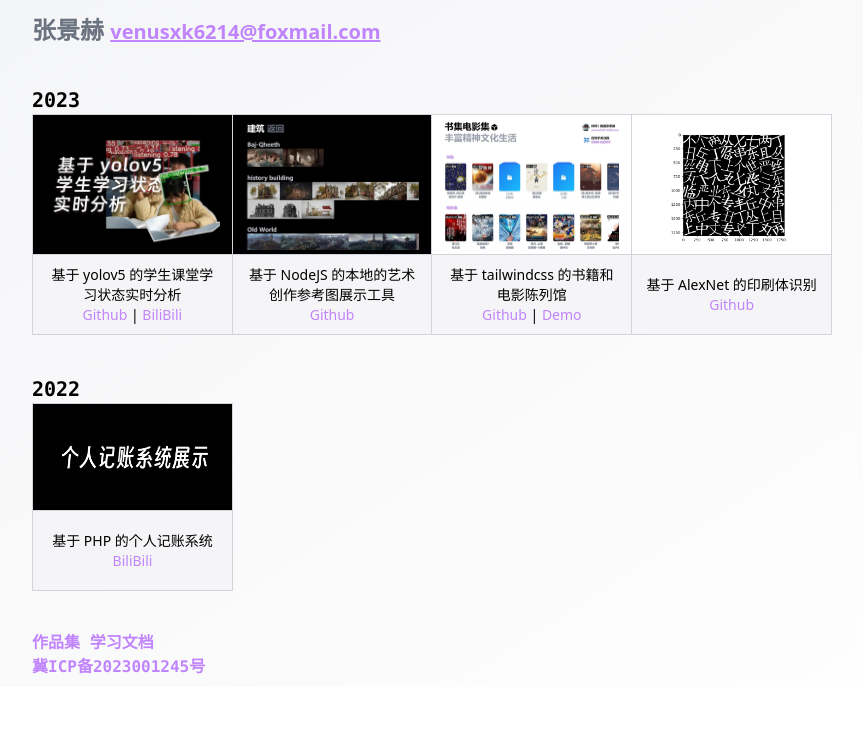
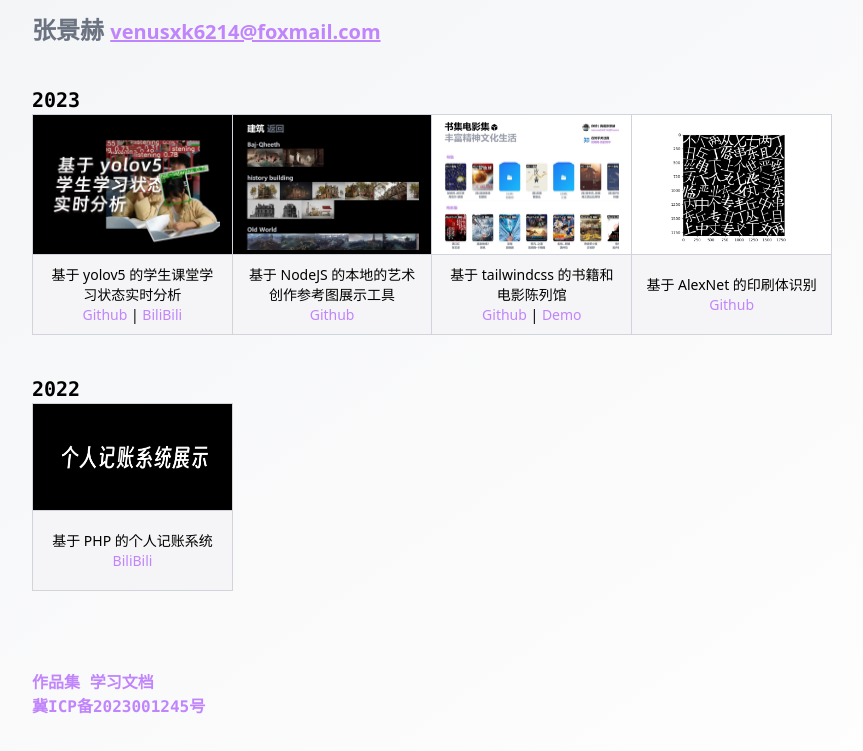
Before and after one commit to VenusXK/www.venusxk.com, a website: page source_file/index.html in a window 1280 px wide. Shown: the part 146-897 px from the top of the page, without its empty margins (96-959 px from the left). Before the commit the page ends 833 px from the top, so only its background shows below. Drawn offline with Linux system fonts and the light colour scheme.

Commit message:
update css

```diff
--- a/source_file/index.html
+++ b/source_file/index.html
@@ -124,11 +124,13 @@
             </div>
         </div>
 
+        <div class="h-20 mt-10 font-mono">
             <div id="screen-icmp">
                 <a href="http://www.venusxk.com/" id="icp_inf"> <span>作品集</span></a>
                 <a href="http://www.venusxk.com/Document/index.html" id="icp_inf"> <span>学习文档</span></a>
                 <br>
                 <a href="https://beian.miit.gov.cn/"  target="_blank" id="icp_inf"> <span>冀ICP备2023001245号</span></a>
             </div>
+        </div>
 </body>
 </html>
```
Lines whose indentation alone changed are shown as unchanged.
